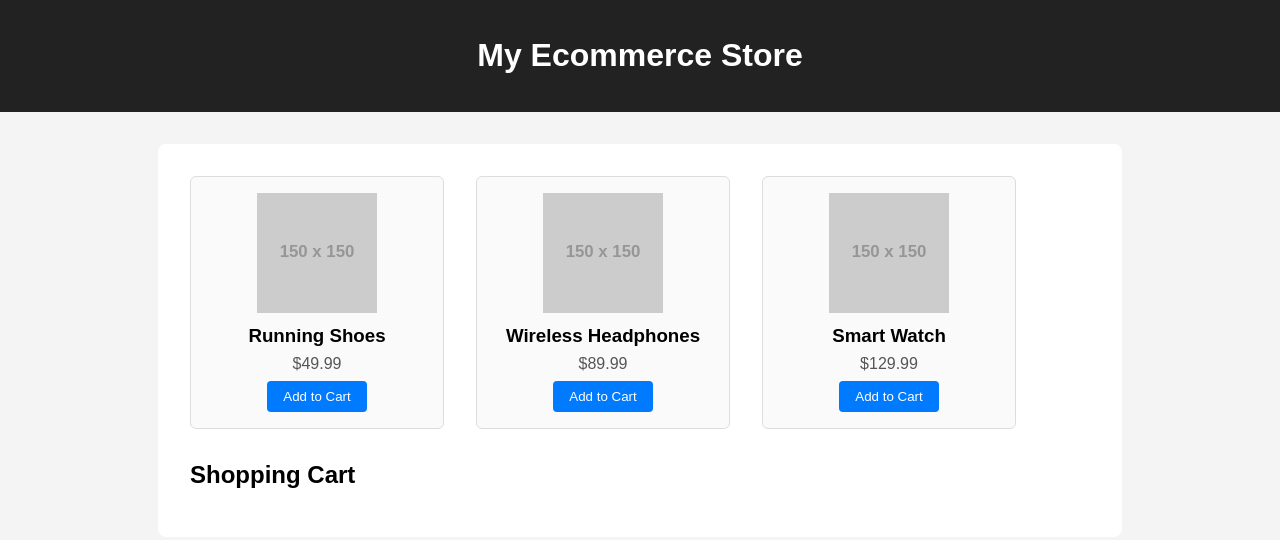
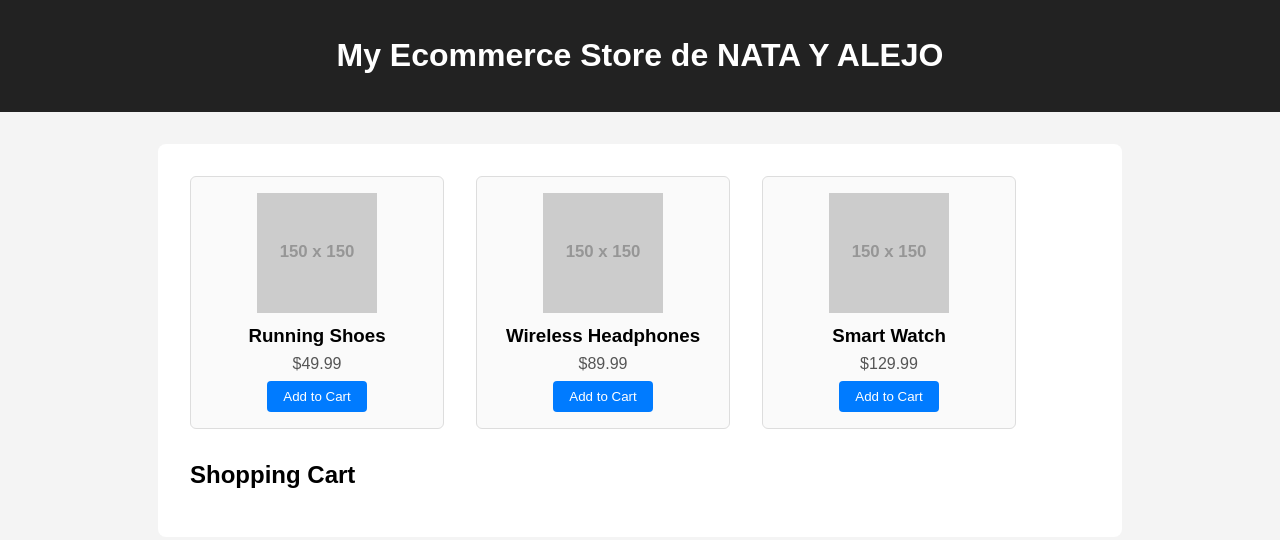
Before and after one commit to Nataliagcmo/learning_github, a plain HTML site: page index.html in a window 1280 px wide. Drawn offline with Linux system fonts and the light colour scheme; placeholder pictures from the web are drawn by us.

Commit message:
Añadi los propietarios del ecommerce

```diff
--- a/index.html
+++ b/index.html
@@ -22,7 +22,7 @@
 </head>
 <body>
     <header>
-        <h1>My Ecommerce Store</h1>
+        <h1>My Ecommerce Store de NATA Y ALEJO</h1>
     </header>
     <div class="container">
         <section class="products">
```
